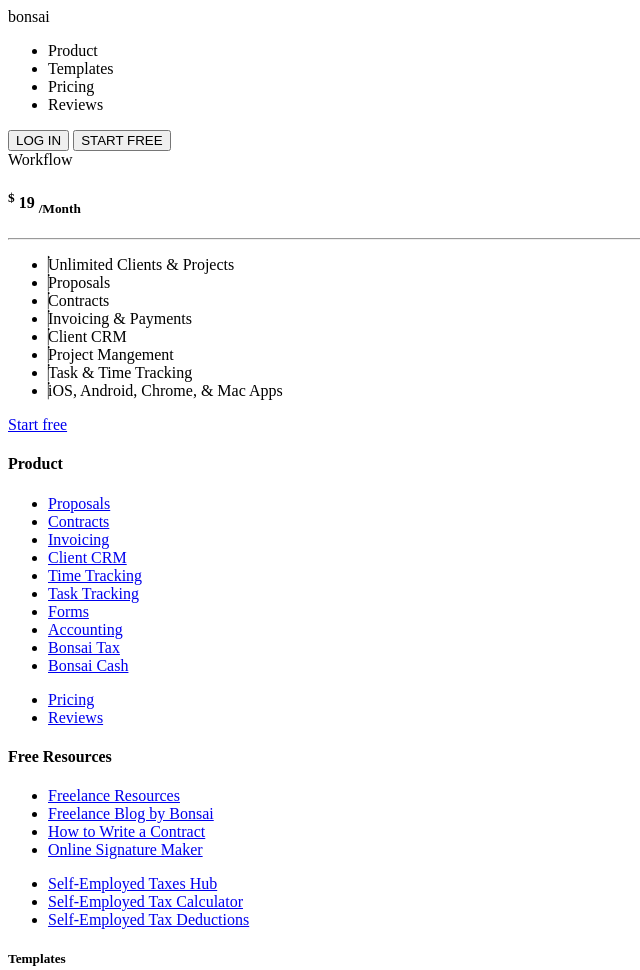
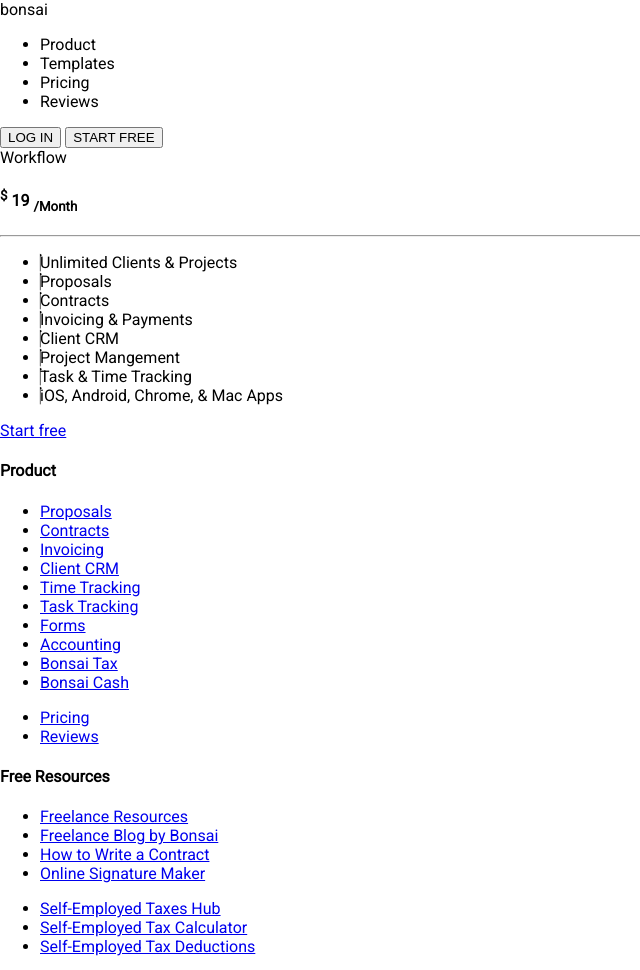
Before and after one commit to reindeer-7/wd-practice, a plain HTML site: page bonsai.html in a window 1280 px wide. Shown: the top 970 px of the page, without its empty margins (0-640 px from the left). Drawn offline with Linux system fonts and the light colour scheme.

Commit message:
Import roboto Google-api font.

```diff
--- a/css/bonsai.css
+++ b/css/bonsai.css
@@ -1,3 +1,8 @@
+@import url("https://fonts.googleapis.com/css2?family=Cookie&family=Roboto&display=swap");
+body {
+  font-family: 'Roboto', sans-serif;
+  margin: 0;
+}
 /* Henry: Header Section */
 
 /* Lenin: Plans and Pricing Section */
```
